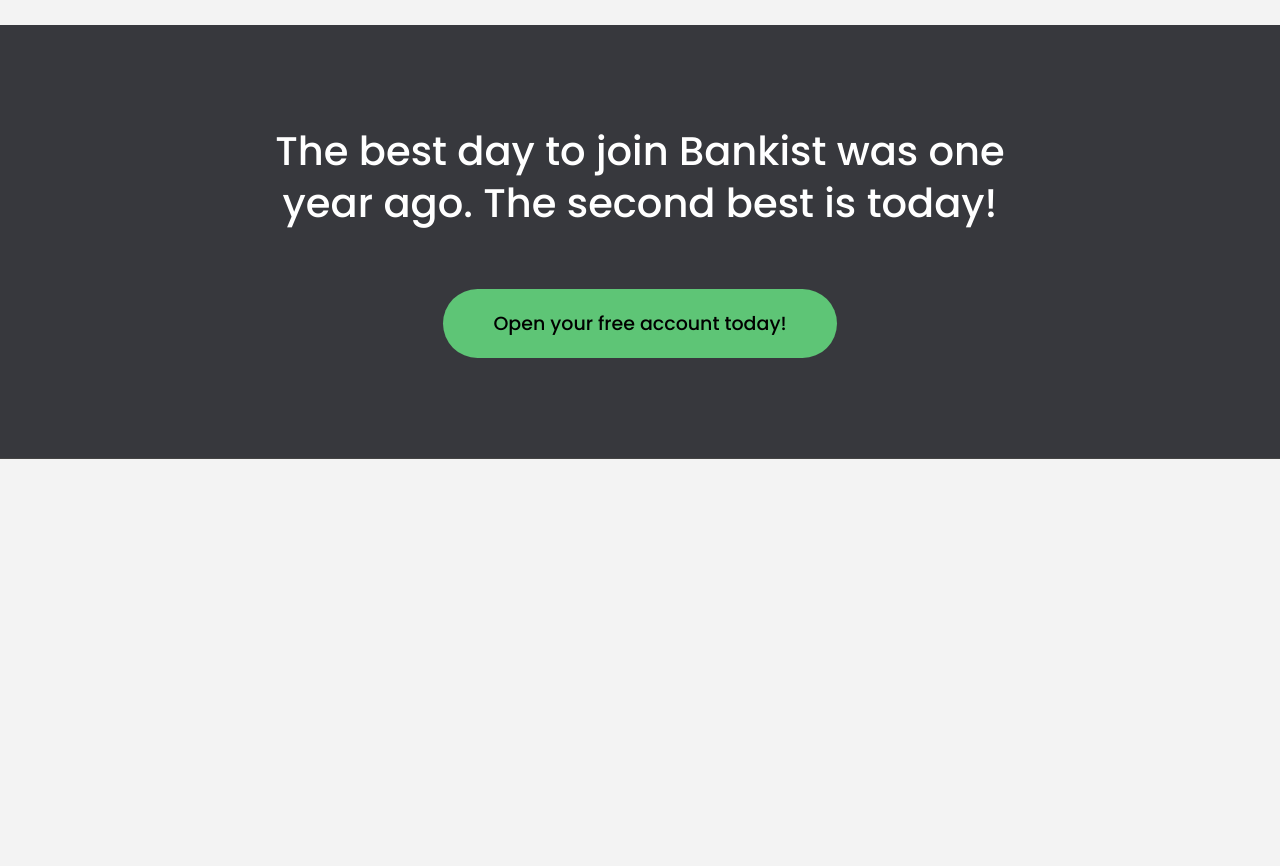
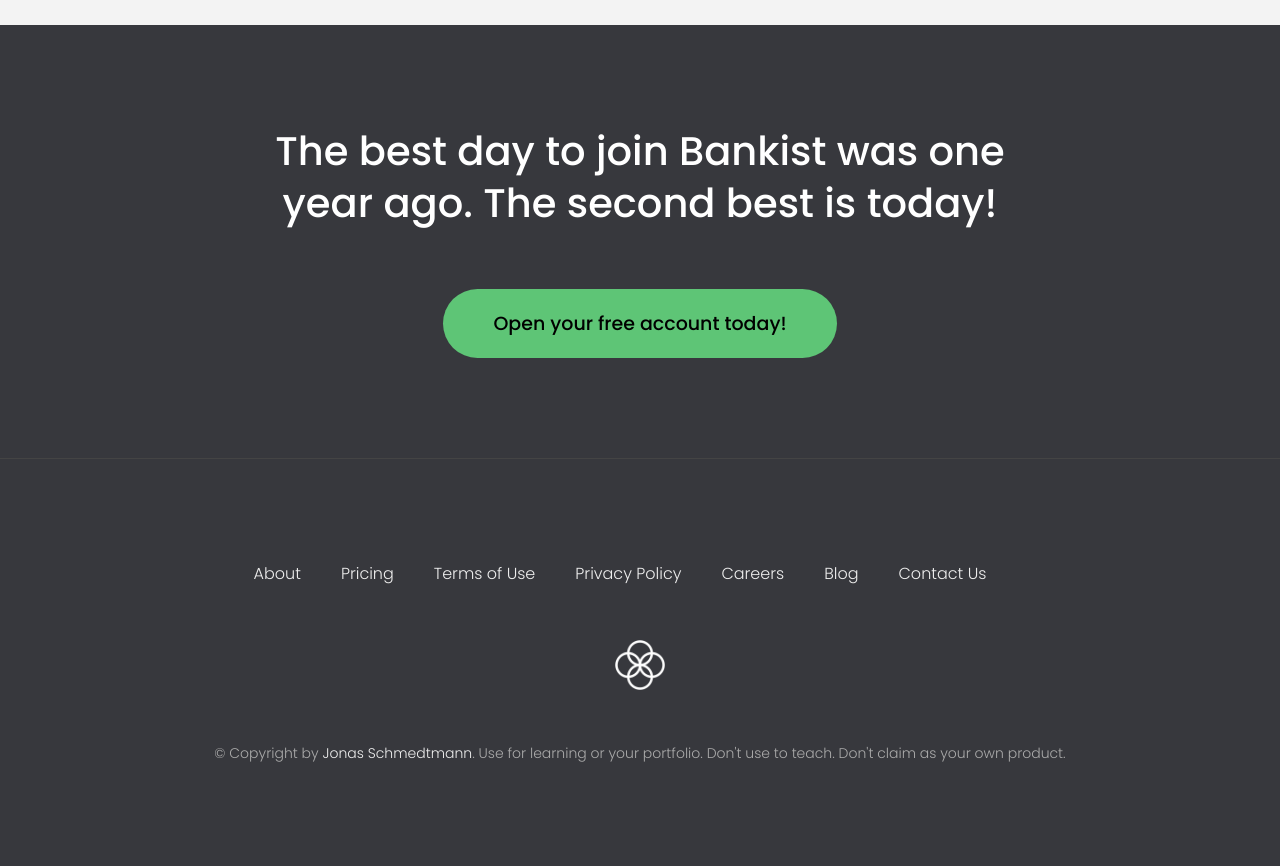
Before and after one commit to estebancasas9817/Bankist, a plain HTML site: page index.html in a window 1280 px wide. Shown: the part 4100-4966 px from the top of the page. Before the commit the page ends 4559 px from the top, so only its background shows below. Drawn offline with Linux system fonts and the light colour scheme.

Commit message:
Listo footer

```diff
--- a/index.html
+++ b/index.html
@@ -297,5 +297,41 @@
 			</div>
 			<button class="btn btn--show-modal">Open your free account today!</button>
 		</section>
+		<footer class="footer">
+			<ul class="footer__nav">
+				<li class="footer__item">
+					<a class="footer__link" href="#">About</a>
+				</li>
+				<li class="footer__item">
+					<a class="footer__link" href="#">Pricing</a>
+				</li>
+				<li class="footer__item">
+					<a class="footer__link" href="#">Terms of Use</a>
+				</li>
+				<li class="footer__item">
+					<a class="footer__link" href="#">Privacy Policy</a>
+				</li>
+				<li class="footer__item">
+					<a class="footer__link" href="#">Careers</a>
+				</li>
+				<li class="footer__item">
+					<a class="footer__link" href="#">Blog</a>
+				</li>
+				<li class="footer__item">
+					<a class="footer__link" href="#">Contact Us</a>
+				</li>
+			</ul>
+			<img src="img/icon.png" alt="Logo" class="footer__logo" />
+			<p class="footer__copyright">
+				&copy; Copyright by
+				<a
+					class="footer__link twitter-link"
+					target="_blank"
+					href="https://twitter.com/jonasschmedtman"
+					>Jonas Schmedtmann</a
+				>. Use for learning or your portfolio. Don't use to teach. Don't claim
+				as your own product.
+			</p>
+		</footer>
 	</body>
 </html>
--- a/style.css
+++ b/style.css
@@ -534,3 +534,41 @@
 	font-size: 1.9rem;
 	padding: 2rem 5rem;
 }
+.footer {
+	padding: 10rem 3rem;
+	background-color: #37383d;
+}
+
+.footer__nav {
+	list-style: none;
+	display: flex;
+	justify-content: center;
+	margin-bottom: 5rem;
+}
+
+.footer__item {
+	margin-right: 4rem;
+}
+
+.footer__link {
+	font-size: 1.6rem;
+	color: #eee;
+	text-decoration: none;
+}
+
+.footer__logo {
+	height: 5rem;
+	display: block;
+	margin: 0 auto;
+	margin-bottom: 5rem;
+}
+
+.footer__copyright {
+	font-size: 1.4rem;
+	color: #aaa;
+	text-align: center;
+}
+
+.footer__copyright .footer__link {
+	font-size: 1.4rem;
+}
```
